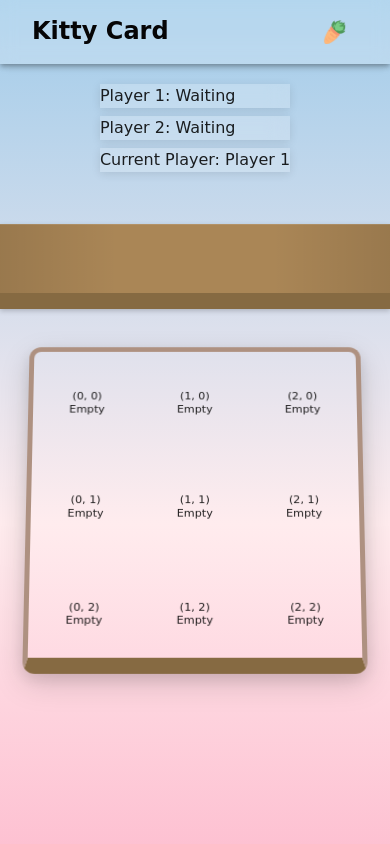
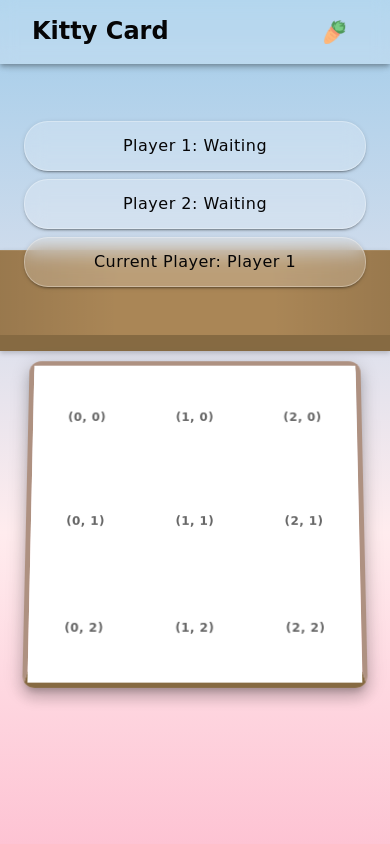
Before and after one commit to ShahdLala66/WA_Kitty_Card, a Vue app in the folder wa_kitty_card/frontend/: page /combinedView in a window 390 px wide. Shown: the top 844 px of the page. Built offline with nearby package versions, Linux system fonts and the light colour scheme; the HTML template or start-up script is replaced by a standard one.

Commit message:
feat: grid cell ausgelagert und vuetified

```diff
--- a/wa_kitty_card/frontend/src/components/GameGrid.vue
+++ b/wa_kitty_card/frontend/src/components/GameGrid.vue
@@ -1,38 +1,27 @@
 <template>
-  <div class="grid-border">
-    <div class="grid-wrapper">
+  <v-sheet class="grid-border elevation-10" color="transparent">
+    <v-sheet class="grid-wrapper" color="transparent">
       <template v-for="row in 3" :key="'row-' + row">
         <template v-for="col in 3" :key="'col-' + col">
-          <button type="button" class="btn grid-item rounded-1 shadow" :class="getDragClasses(col - 1, row - 1)"
-            :style="{ '--card-color': getCell(col - 1, row - 1).htmlColor }" :data-card="getCell(col - 1, row - 1).cardInfo"
-            :data-suit="getCell(col - 1, row - 1).suitName" :data-player="getCell(col - 1, row - 1).placedByPlayer"
-            @dragover.prevent="onDragOver($event, col - 1, row - 1)" @dragenter="onDragEnter(col - 1, row - 1)"
-            @dragleave="onDragLeave(col - 1, row - 1)" @drop.prevent="onDrop($event, col - 1, row - 1)"
-            @click="$emit('cellClicked', col - 1, row - 1)">
-            <div class="small text-muted position-relative">
-              <div>({{ col - 1 }}, {{ row - 1 }})</div>
-              <div>{{ getCell(col - 1, row - 1).cardInfo }}</div>
-            </div>
-          </button>
+          <grid-cell v-bind="getCell(col - 1, row - 1)" @cellClicked="onCellClicked" @cardDropped="onCardDropped" />
         </template>
       </template>
-    </div>
-  </div>
+    </v-sheet>
+  </v-sheet>
 </template>
 
 <script>
+import GridCell from './GridCell.vue';
+
 export default {
   name: 'GameGrid',
+  components: {
+    GridCell
+  },
   props: {
     gridData: {
       type: Array,
       required: true
-    }
-  },
-  data() {
-    return {
-      dragOverCell: null,
-      dragValid: false
     }
   },
   methods: {
@@ -50,50 +39,11 @@ export default {
       }
       return { x, y, cardInfo: 'Empty', htmlColor: '', suitName: '', placedByPlayer: null };
     },
-    getDragClasses(x, y) {
-      const cell = this.getCell(x, y);
-      const classes = {};
-
-      if (cell.cardInfo !== 'Empty') {
-        classes['card-placed'] = true;
-      }
-
-      if (this.dragOverCell && this.dragOverCell.x === x && this.dragOverCell.y === y) {
-        classes['drag-over'] = true;
-        classes['drop-valid'] = this.dragValid;
-        classes['drop-invalid'] = !this.dragValid;
-      }
-
-      return classes;
+    onCellClicked(x, y) {
+      this.$emit('cellClicked', x, y);
     },
-    onDragOver(event, x, y) {
-      event.preventDefault();
-    },
-    onDragEnter(x, y) {
-      const cell = this.getCell(x, y);
-      const isEmpty = cell.cardInfo === 'Empty';
-      this.dragOverCell = { x, y };
-      this.dragValid = isEmpty;
-    },
-    onDragLeave(x, y) {
-      if (this.dragOverCell && this.dragOverCell.x === x && this.dragOverCell.y === y) {
-        this.dragOverCell = null;
-        this.dragValid = false;
-      }
-    },
-    onDrop(event, x, y) {
-      const cell = this.getCell(x, y);
-      if (cell.cardInfo !== 'Empty') {
-        this.dragOverCell = null;
-        this.dragValid = false;
-        return;
-      }
-
-      const data = JSON.parse(event.dataTransfer.getData('application/json'));
-      this.$emit('cardDropped', x, y, data.index, data.card);
-
-      this.dragOverCell = null;
-      this.dragValid = false;
+    onCardDropped(x, y, cardIndex, card) {
+      this.$emit('cardDropped', x, y, cardIndex, card);
     }
   }
 }
@@ -130,87 +80,10 @@ export default {
   height: 100%;
 }
 
-.grid-item {
-  background-color: var(--card-color) !important;
-  border: none !important;
-  position: relative;
-  aspect-ratio: 1 / 1;
-  pointer-events: auto;
-  z-index: 1;
-}
-
-.grid-item .small {
-  font-size: 0.7rem;
-  line-height: 1.2;
-  text-align: center;
-}
-
-.grid-item:hover {
-  box-shadow: 0 $box-shadow-blur $base-size $black-shadow-light !important;
-  transform: scale(1.02);
-}
-
-.grid-item.card-placed::after {
-  content: "";
-  position: absolute;
-  top: 0;
-  left: 0;
-  width: 100%;
-  height: 100%;
-  background-size: contain;
-  background-repeat: no-repeat;
-  background-position: center;
-  pointer-events: none;
-  z-index: 10;
-  opacity: 1;
-}
-
-.grid-item.card-placed[data-player="player1"]::after {
-  background-image: url('~@/assets/images/player-one.gif');
-}
-
-.grid-item.card-placed[data-player="player2"]::after {
-  background-image: url('~@/assets/images/player-two.gif');
-}
-
 @media screen and (max-width: 576px) {
   .grid-border {
     width: min(85vh, 40vh);
     transform: perspective(2000px) rotateX(15deg);
   }
-
-
-}
-
-.grid-item {
-    position: relative;
-    border: 2px solid transparent;
-}
-
-.grid-item.drag-over,
-.grid-item.drop-valid,
-.grid-item.drop-invalid {
-    transform: none !important;
-    z-index: 10;
-}
-
-.grid-item.drag-over:hover,
-.grid-item.drop-valid:hover,
-.grid-item.drop-invalid:hover {
-    transform: none !important;
-}
-
-.grid-item.drop-valid {
-    border-color: #10b981 !important;
-}
-
-.grid-item.drop-invalid {
-    border-color: #ef4444 !important;
-    cursor: not-allowed;
-}
-
-.grid-item.has-card {
-    border-color: var(--card-color, #6b7280) !important;
-    border-width: 3px !important;
 }
 </style>
--- /dev/null
+++ b/wa_kitty_card/frontend/src/components/GridCell.vue
@@ -0,0 +1,134 @@
+<template>
+  <v-sheet class="grid-item d-flex justify-center rounded-0 cursor-pointer"
+    :class="[dragClasses, cardInfo !== 'Empty' ? 'align-end pb-1' : 'align-center']"
+    :style="{ backgroundColor: htmlColor + ' !important' }"
+    :data-card="cardInfo"
+    :data-suit="suitName"
+    :data-player="placedByPlayer"
+    @dragover.prevent
+    @dragenter="onDragEnter"
+    @dragleave="onDragLeave"
+    @drop.prevent="onDrop"
+    @click="$emit('cellClicked', x, y)"
+    v-ripple>
+
+    <v-img v-if="placedByPlayer && cardInfo !== 'Empty'"
+      :src="`/images/${placedByPlayer === 'player1' ? 'player-one.gif' : 'player-two.gif'}`"
+      class="player-avatar-overlay" cover></v-img>
+
+    <div class="text-caption font-weight-bold text-center" style="z-index: 2; pointer-events: none;">
+      <div v-if="cardInfo === 'Empty'" class="text-medium-emphasis">
+        ({{ x }}, {{ y }})
+      </div>
+      <div v-else class="text-white" style="text-shadow: 0 1px 2px rgba(0,0,0,0.5);">
+        {{ cardInfo }}
+      </div>
+    </div>
+  </v-sheet>
+</template>
+
+<script>
+export default {
+  name: 'GridCell',
+  props: {
+    x: { type: Number, required: true },
+    y: { type: Number, required: true },
+    cardInfo: { type: String, default: 'Empty' },
+    htmlColor: { type: String, default: '' },
+    suitName: { type: String, default: '' },
+    placedByPlayer: { type: String, default: null }
+  },
+  data() {
+    return {
+      isDragOver: false
+    }
+  },
+  computed: {
+    isValidDrop() {
+      return this.cardInfo === 'Empty';
+    },
+    dragClasses() {
+      const classes = {};
+      if (this.cardInfo !== 'Empty') {
+        classes['card-placed'] = true;
+      }
+      if (this.isDragOver) {
+        classes['drag-over'] = true;
+        classes['drop-valid'] = this.isValidDrop;
+        classes['drop-invalid'] = !this.isValidDrop;
+      }
+      return classes;
+    }
+  },
+  methods: {
+    onDragEnter() {
+      this.isDragOver = true;
+    },
+    onDragLeave() {
+      this.isDragOver = false;
+    },
+    onDrop(event) {
+      this.isDragOver = false;
+      if (!this.isValidDrop) return;
+
+      const data = JSON.parse(event.dataTransfer.getData('application/json'));
+      this.$emit('cardDropped', this.x, this.y, data.index, data.card);
+    }
+  }
+}
+</script>
+
+<style lang="scss" scoped>
+@import "@/styles/colors";
+
+.grid-item {
+  border: none !important;
+  position: relative;
+  aspect-ratio: 1 / 1;
+  pointer-events: auto;
+  z-index: 1;
+  transition: transform 0.2s ease, box-shadow 0.2s ease;
+}
+
+.grid-item:hover {
+  box-shadow: 0 $box-shadow-blur $base-size $black-shadow-light !important;
+  transform: scale(1.02);
+  z-index: 2;
+}
+
+.player-avatar-overlay {
+  position: absolute;
+  top: 0;
+  left: 0;
+  width: 100%;
+  height: 100%;
+  z-index: 1;
+}
+
+.grid-item.drag-over,
+.grid-item.drop-valid,
+.grid-item.drop-invalid {
+  transform: none !important;
+  z-index: 10;
+}
+
+.grid-item.drag-over:hover,
+.grid-item.drop-valid:hover,
+.grid-item.drop-invalid:hover {
+  transform: none !important;
+}
+
+.grid-item.drop-valid {
+  border-color: #10b981 !important;
+}
+
+.grid-item.drop-invalid {
+  border-color: #ef4444 !important;
+  cursor: not-allowed;
+}
+
+.grid-item.has-card {
+  border-color: var(--card-color, #6b7280) !important;
+  border-width: 3px !important;
+}
+</style>
--- a/wa_kitty_card/frontend/src/components/PlayerState.vue
+++ b/wa_kitty_card/frontend/src/components/PlayerState.vue
@@ -1,26 +1,23 @@
 <template>
-  <div class="container py-4">
-    <div class="row">
-      <div class="col-12 col-sm-6 py-1">
-        <div class="card shadow-sm player-state-card">
-          <div class="card-body">Player 1: {{ state[1] }}</div>
-        </div>
-      </div>
-      <div class="col-12 col-sm-6 py-1">
-        <div class="card shadow-sm player-state-card">
-          <div class="card-body">Player 2: {{ state[2] }}</div>
-        </div>
-      </div>
-      <div class="col-12 col-sm-12 py-1">
-        <div>
-          <div class="card shadow-sm player-state-card">
-            <div class="card-body">Current Player: {{ state[0] }}</div>
-          </div>
-        </div>
-      </div>
-      <br>
-    </div>
-  </div>
+  <v-container class="py-10" max-width="600">
+    <v-row>
+      <v-col cols="12" sm="6" class="py-1">
+        <v-card class="glass-card pa-3" elevation="2">
+          <div class="text-body-1">Player 1: {{ state[1] }}</div>
+        </v-card>
+      </v-col>
+      <v-col cols="12" sm="6" class="py-1">
+        <v-card class="glass-card pa-3" elevation="2">
+          <div class="text-body-1">Player 2: {{ state[2] }}</div>
+        </v-card>
+      </v-col>
+      <v-col cols="12" class="py-1">
+        <v-card class="glass-card pa-3" elevation="2">
+          <div class="text-body-1">Current Player: {{ state[0] }}</div>
+        </v-card>
+      </v-col>
+    </v-row>
+  </v-container>
 </template>
 
 <script>
@@ -34,3 +31,15 @@ export default {
   }
 }
 </script>
+
+<style lang="scss" scoped>
+@import "@/styles/colors";
+
+.glass-card {
+  background: $white-transparent !important;
+  backdrop-filter: blur(10px);
+  border-radius: $border-radius;
+  border: 1px solid rgba(255, 255, 255, 0.3);
+  color: $font-dark;
+}
+</style>
--- a/wa_kitty_card/frontend/src/views/Game.vue
+++ b/wa_kitty_card/frontend/src/views/Game.vue
@@ -1,10 +1,5 @@
 <template>
   <div class="game-layout">
-    <div class="player-info-banner" id="player-info-banner" :class="playerBannerClass"
-      :style="{ display: playerBannerDisplay }">
-      <span class="player-identity">You are: <strong id="player-identity-name">{{ playerIdentity }}</strong></span>
-    </div>
-
     <div class="state-section">
       <PlayerState :state="state" />
     </div>
@@ -254,87 +249,67 @@ export default {
 
 <style lang="scss" scoped>
 .game-layout {
-  display: grid;
-  grid-template-rows:
-    minmax(15vh, auto) minmax(5vh, auto) minmax(50vh, auto) minmax(15vh, auto) minmax(15vh, auto);
+  display: flex;
+  flex-direction: column;
+  align-items: center;
   min-height: 100vh;
   width: 100%;
   position: relative;
-  padding: 0 2rem;
-  gap: 2vh;
+  padding: 1rem;
+  gap: 2rem;
+  overflow-x: hidden;
 }
 
 .zayne-wood {
+  position: absolute;
+  top: 28vh;
+  left: 0;
+  width: 100%;
+  height: 15vh;
   background-color: rgb(170, 134, 86);
-
-  width: 100vw;
-  margin-left: -2rem;
-  margin-right: -2rem;
-
-  height: 10vh;
   border-bottom: solid 2vh rgb(134, 106, 66);
-
   background-image: linear-gradient(90deg,
       rgba(0, 0, 0, 0.1) 0%,
       transparent 30%,
       transparent 70%,
       rgba(0, 0, 0, 0.1) 100%);
-
   box-shadow:
     0 2px 5px rgba(0, 0, 0, 0.2),
     inset 0 1px 0 rgba(255, 255, 255, 0.1);
+  z-index: 0;
 }
 
-.table-background {
-  position: absolute;
-  left: 0;
-  top: 25vh;
-  width: 100vw;
-  height: calc(100% - 25vh);
-
-  background-color: rgb(252, 244, 208);
-
-  background-image:
-    linear-gradient(rgba(0, 0, 0, 0.02) 1px, transparent 1px),
-    linear-gradient(90deg, rgba(0, 0, 0, 0.02) 1px, transparent 1px);
-  background-size: 50px 50px;
-  border-bottom: 40px solid rgb(192, 160, 101);
-  pointer-events: none;
-  z-index: -1;
-
-  margin-left: 50%;
-  transform: translateX(-50%);
+.state-section {
+  width: 100%;
+  z-index: 2;
+  margin-top: 2vh;
 }
 
-.state-section,
-.grid-section,
+.grid-section {
+  z-index: 2;
+  margin-top: 5vh;
+}
+
 .hand-section {
-  display: flex;
-  align-items: center;
-  justify-content: center;
-  position: relative;
+  width: 100%;
   z-index: 2;
-  margin: 0 1rem;
+  margin-top: auto;
+  margin-bottom: 12vh;
 }
 
 @media (max-width: 576px) {
   .game-layout {
-    padding: 0;
-    grid-template-rows:
-      minmax(12vh, auto) minmax(5vh, auto) minmax(45vh, auto) minmax(20vh, auto) minmax(10vh, auto);
-    gap: 1vh;
-    min-height: 100vh;
+    padding: 0.5rem;
+    gap: 1rem;
   }
 
   .zayne-wood {
-    margin-left: 0;
-    margin-right: 0;
+    top: 22vh;
+    height: 12vh;
   }
 
-  .state-section,
-  .grid-section,
-  .hand-section {
-    margin: 0;
+  .grid-section {
+    margin-top: 2vh;
   }
 }
 </style>
```
